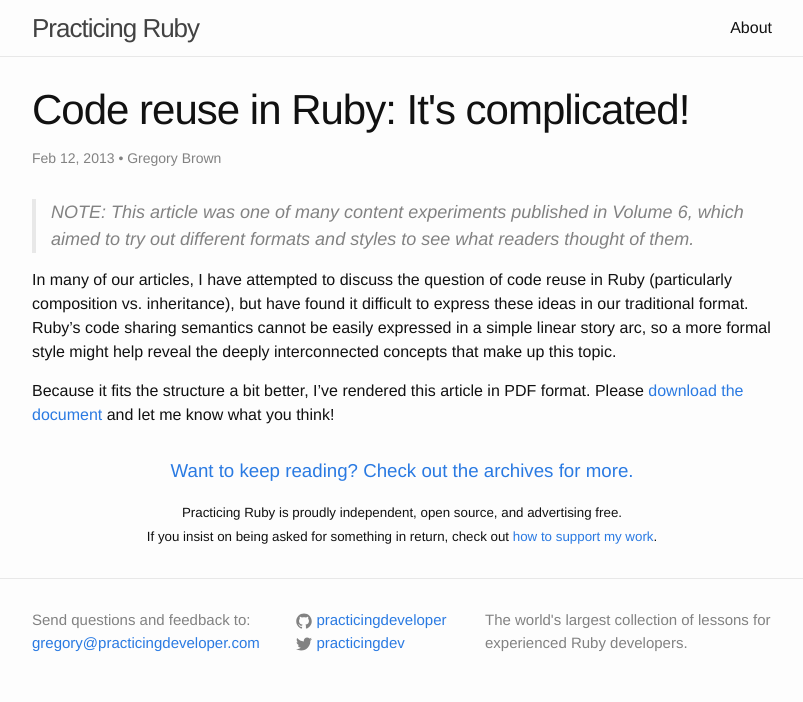
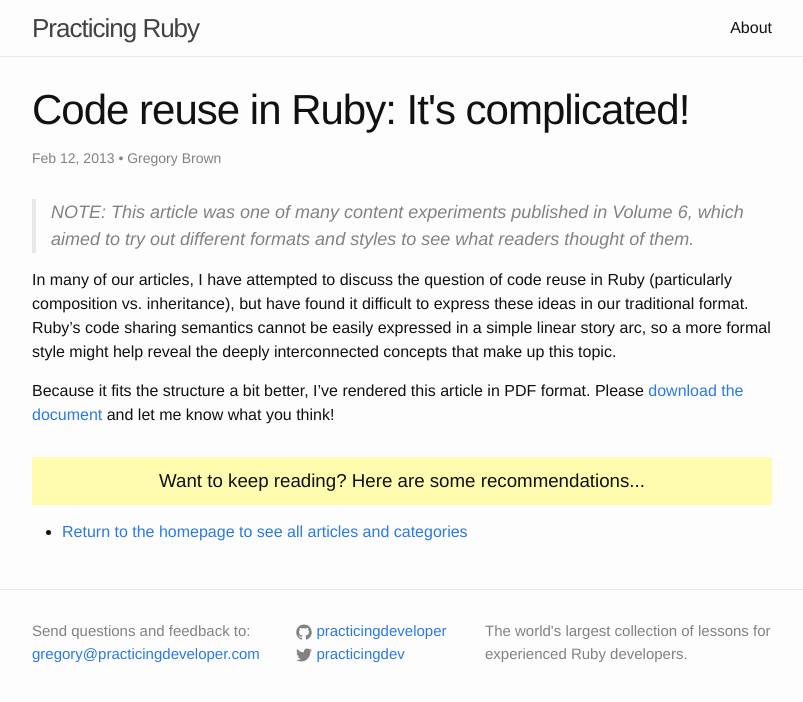
Before and after one commit to PracticingDeveloper/practicingruby.com, a Jekyll site: the page built from _posts/2013-02-12-code-reuse-is-complicated.md, in a window 1280 px wide. Shown: the top 702 px of the page, without its empty margins (238-1041 px from the left). Built offline with Jekyll 4.4.1, drawn with Linux system fonts in a browser that asks for light colours.

Commit message:
Add section for related articles to post layout

```diff
--- a/_layouts/post.html
+++ b/_layouts/post.html
@@ -12,10 +12,20 @@
     {{ content }}
   </div>
 
-  <div style="text-align: center">
-    <h3><a href="/">Want to keep reading? Check out the archives for more.</a></h3>
-
-    <small>Practicing Ruby is proudly independent, open source, and advertising free.<br/>If you insist on being asked for something in return, check out <a href="/about">how to support my work</a>.</small>
+  <div class="related-posts">
+    <h3>Want to keep reading? Here are some recommendations...</h3>
+    <ul>
+      {% for title in page.related %}
+        {% assign post = site.posts | where:"title",title %}
+        <li>
+          <a href="{{ post.url | prepend: site.github.url }}">
+            {{ post.title }}
+          </a>
+        </li>
+      {% endfor %}
+      <li>
+        <a href="/">Return to the homepage to see all articles and categories</a>
+      </li>
+    </ul>
   </div>
-
 </article>
--- a/_sass/_layout.scss
+++ b/_sass/_layout.scss
@@ -282,3 +282,10 @@
   color: #111;
   padding-top: 2px;
 }
+
+.related-posts h3 {
+  text-align: center;
+  background-color: #fffbaf;
+  padding-top: 10px;
+  padding-bottom: 10px;
+}
```
